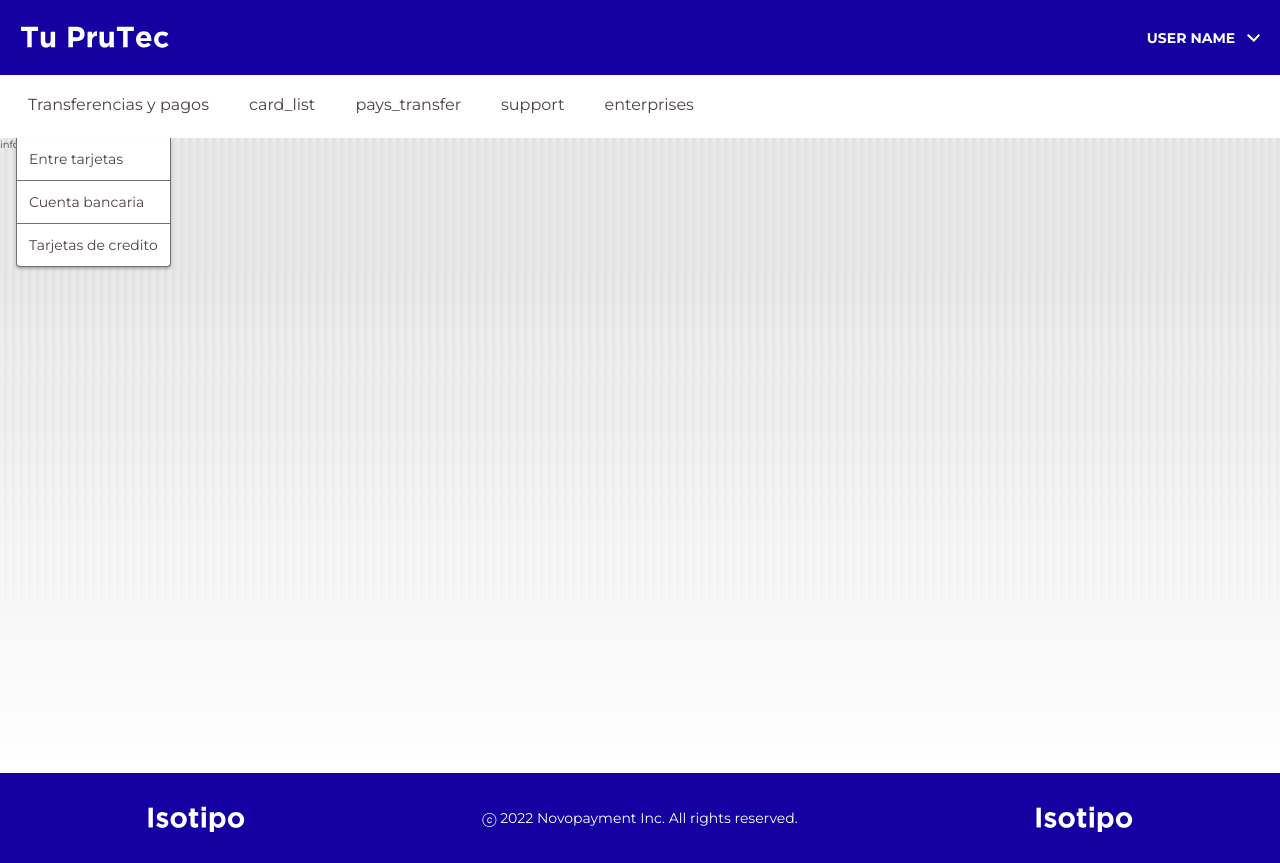
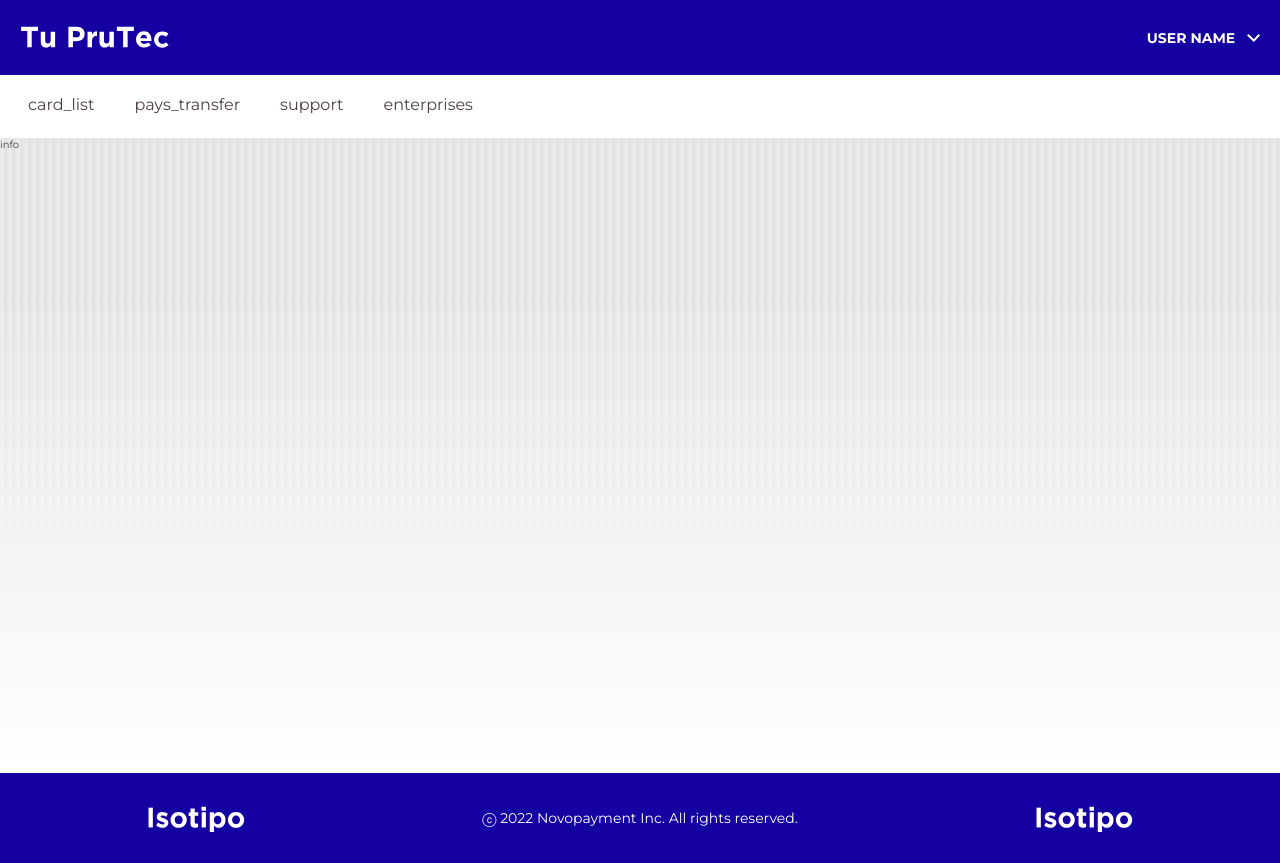
Before and after one commit to Mono-Gato/technicalTest_TuPruTec-Novopayment, a React app: page / in a window 1280 px wide. Built offline with nearby package versions, Linux system fonts and the light colour scheme.

Commit message:
ADD try render all levels nav

```diff
--- a/src/components/Navbar.jsx
+++ b/src/components/Navbar.jsx
@@ -6,12 +6,12 @@ import '../styles/components/Navbar.scss'
 import { NavbarItem } from './NavbarItem';
 
 function Navbar() {
-    const [ navbarInfoMenu, setNavbarInfoMenu ] = React.useState(defaultDATA.lista[0]);
-    console.log(Object.keys(navbarInfoMenu))
-
-    return(
+    const [navbarInfoMenu, setNavbarInfoMenu] = React.useState(defaultDATA.lista[0]);
+    return (
         <nav className='navbar'>
             <ul className='navbar__list'>
+                {/*
+                Structure
                 <li className='navbar__item'>
                     <a className='item__anchor'>Transferencias y pagos</a>
                     <ul className='item__dropdown'>
@@ -25,19 +25,27 @@ function Navbar() {
                             <a className='item__anchor'>Tarjetas de credito </a>
                         </li>
                     </ul>
-                </li>
+                </li>*/}
                 {
-                   Object.keys(navbarInfoMenu).map((name, index) =>{
+                    Object.entries(navbarInfoMenu).map(([name, value]) => {
                         return (
                             <NavbarItem
-                            key={index}
+                                key={name}
                                 text={name}
                             />
                         )
                     })
                 }
-
-
+                {
+                    Object.entries(navbarInfoMenu).map(([entry, value]) => {
+                        console.log('level 1', entry, value)
+                        if (value.length > 0) {
+                            Object.entries(value[0]).map(([key2]) => {
+                                console.log('level2', key2)
+                            });
+                        }
+                    })
+                }
             </ul>
         </nav>
     )
```
Lines whose indentation alone changed are shown as unchanged.
